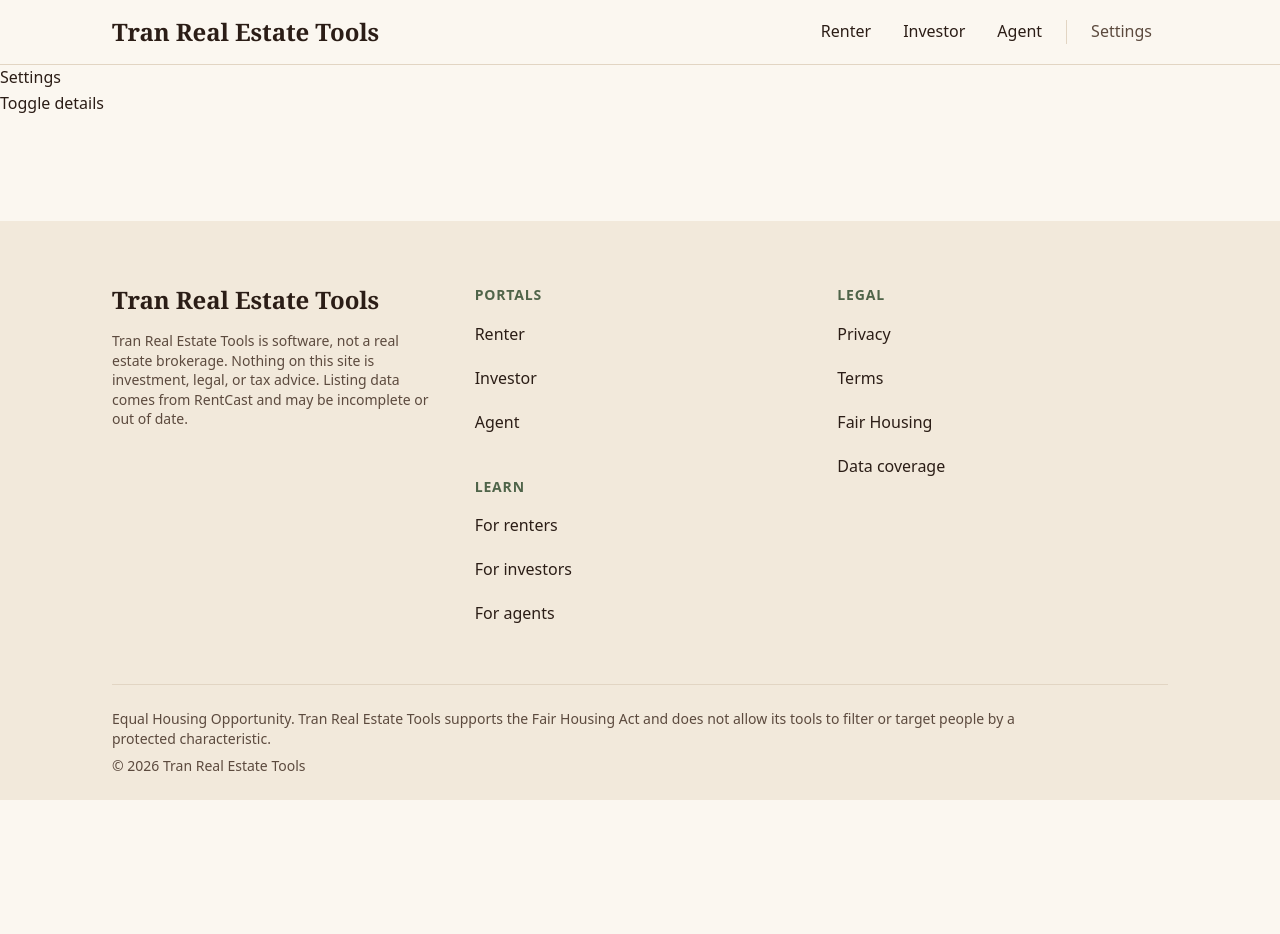
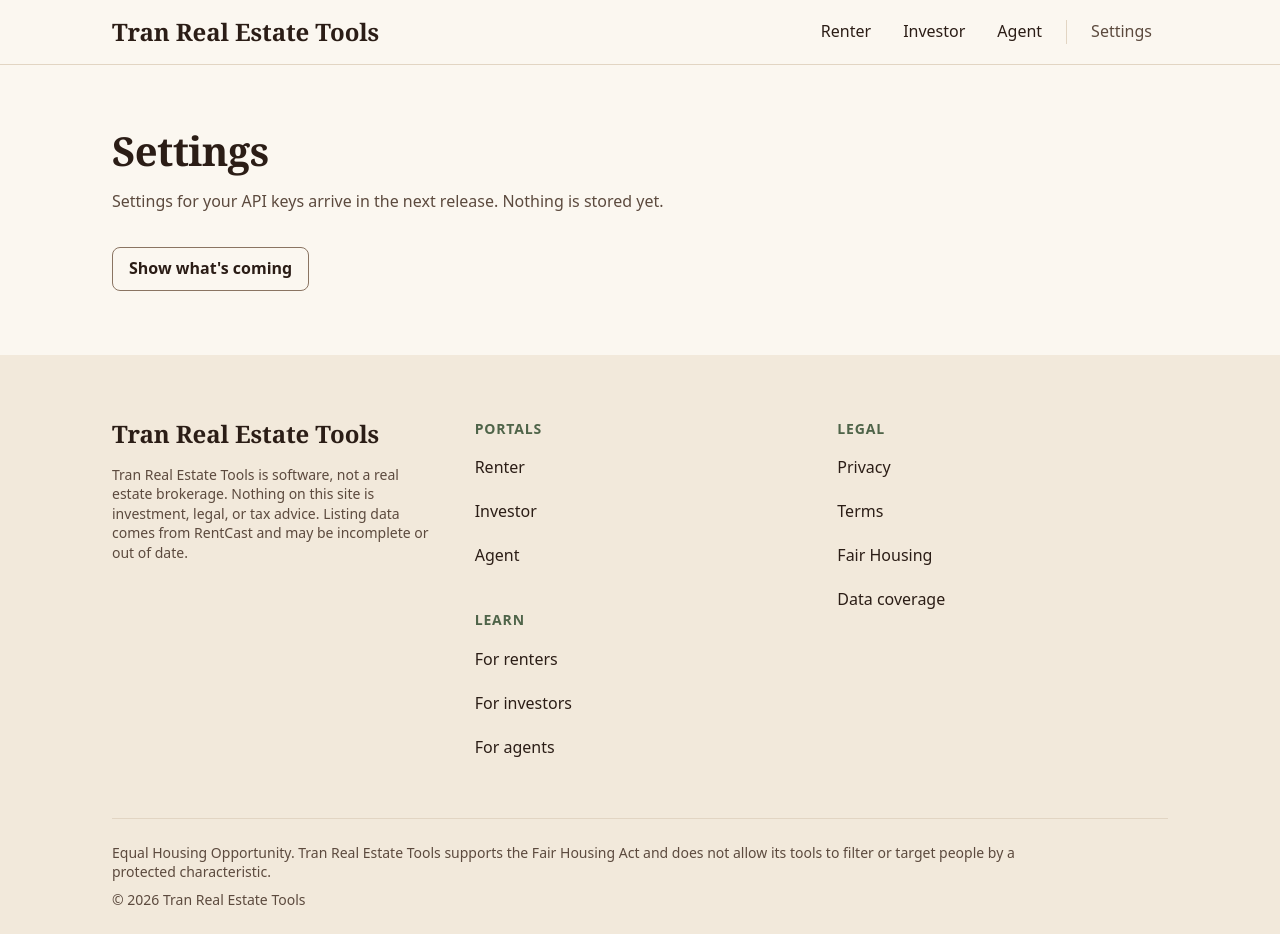
Before and after one commit to wolfwdavid/tran_real_estate, a SvelteKit app in the folder apps/web/: page /settings in a window 1280 px wide. Before the commit the page ends 800 px from the top, so only its background shows below. Built offline with nearby package versions, Linux system fonts and the light colour scheme.

Commit message:
feat(02-09): settings placeholder keeps the CSP transition probe
- Branded Settings placeholder with honest next-release copy and a meta description
- csp-transition-toggle / csp-transition-target and transition:fade preserved for csp.spec

```diff
--- a/apps/web/src/routes/(app)/settings/+page.svelte
+++ b/apps/web/src/routes/(app)/settings/+page.svelte
@@ -6,12 +6,33 @@
 
 <svelte:head>
 	<title>Settings — Tran Real Estate Tools</title>
+	<meta
+		name="description"
+		content="Settings for Tran Real Estate Tools. API key settings arrive in the next release; nothing is stored yet."
+	/>
 </svelte:head>
 
-<h1>Settings</h1>
-<button type="button" data-testid="csp-transition-toggle" onclick={() => (open = !open)}>
-	Toggle details
-</button>
-{#if open}
-	<p data-testid="csp-transition-target" transition:fade>Placeholder settings panel.</p>
-{/if}
+<div class="mx-auto max-w-page px-6 py-12 md:px-8 md:py-16">
+	<div class="max-w-reading">
+		<h1 class="font-display text-display font-semibold">Settings</h1>
+		<p class="mt-4 text-body text-muted-foreground">
+			Settings for your API keys arrive in the next release. Nothing is stored yet.
+		</p>
+		<!-- Phase 1 CSP probe: csp.spec.ts drives these testids and the fade transition. Keep both. -->
+		<button
+			type="button"
+			data-testid="csp-transition-toggle"
+			aria-expanded={open}
+			class="mt-8 inline-flex min-h-11 items-center rounded-md border border-border-strong px-4 text-body font-semibold hover:bg-surface"
+			onclick={() => (open = !open)}
+		>
+			Show what's coming
+		</button>
+		{#if open}
+			<p data-testid="csp-transition-target" class="mt-4 text-muted-foreground" transition:fade>
+				The next release adds a place to paste your RentCast and AI keys, a plain-language note on
+				where each key goes, and one button to forget them all.
+			</p>
+		{/if}
+	</div>
+</div>
```
